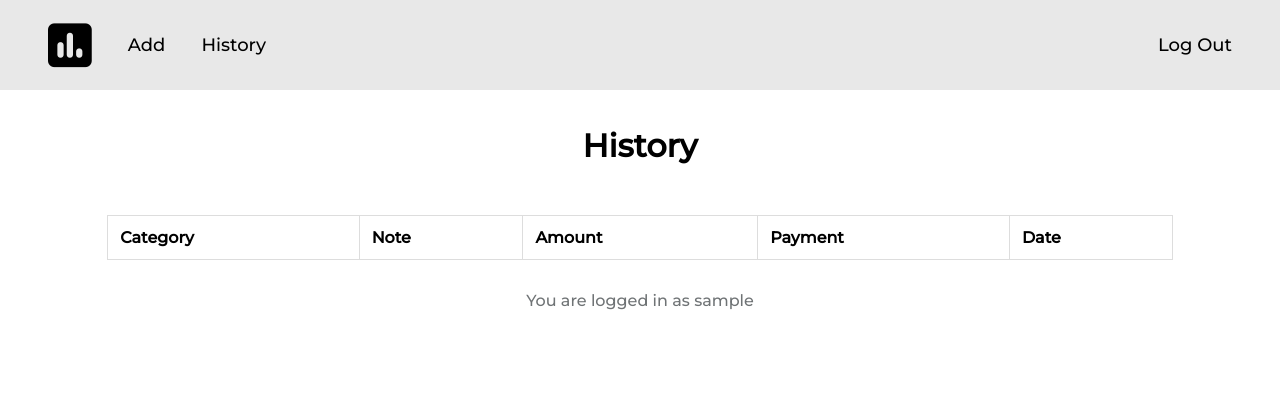
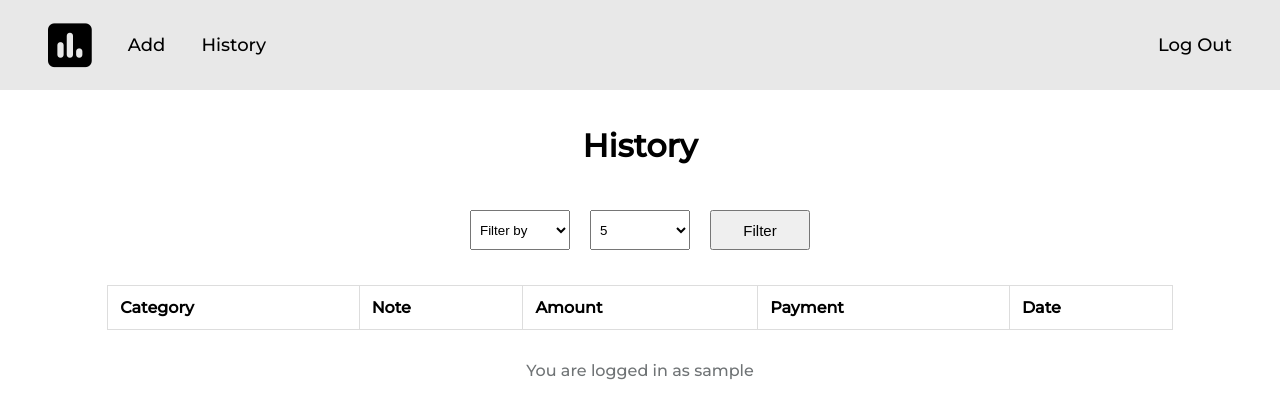
Before and after one commit to ChemaRapariz/expense-tracker, a Flask app: page /history in a window 1280 px wide. Shown: the top 419 px of the page. Run offline with Flask 3, Linux system fonts and the light colour scheme; the visitor is signed in with stand-in values (Sample User, id 1); data that the repository does not hold is empty; some libraries are stand-ins or nearby versions.

Commit message:
Design filter template in history.html

```diff
--- a/app.py
+++ b/app.py
@@ -271,6 +271,7 @@ def add():
         return render_template("add.html", categories=categories, payment_methods=payment_methods)
 
 @app.route('/history', methods = ["GET", "POST"])
+@login_required
 def history():
 
     # Get database connection
@@ -284,7 +285,7 @@ def history():
 
 
     # Get data from the user
-    cursor.execute("SELECT category, note, amount, payment_method, date FROM expenses WHERE user_id = ?", (session['user_id'], ))
+    cursor.execute("SELECT category, note, amount, payment_method, date FROM expenses WHERE user_id = ? ORDER BY date DESC", (session['user_id'], ))
 
     # Fetch data
     rows = cursor.fetchall()
--- a/static/styles.css
+++ b/static/styles.css
@@ -48,7 +48,7 @@ h1 {
 }
 
 /* ----- register and login form ----- */
-form {
+.form-v1 {
     display: flex;
     flex-direction: column;
     justify-content: center;
@@ -107,3 +107,17 @@ footer {
 }
 
 /* ---- Filter ---- */
+.form-v2 {
+    display: flex;
+    flex-direction: row;
+    align-items: center;
+    justify-content: center;
+}
+
+.filter {
+    margin-left: 10px;
+    margin-right: 10px;
+    height: 40px;
+    width: 100px;
+    padding: 5px;
+}
--- a/templates/history.html
+++ b/templates/history.html
@@ -6,6 +6,26 @@ History
 
 {% block main %}
 <h1>History</h1>
+<div class="container">
+    <form class="form-v2" action="/history" method="post">
+        <select class="filter" name="filter">
+            <option value="" disabled selected>Filter by</option>
+            <option value="date">Date</option>
+            <option value="category">Category</option>
+            <option value="amount">Amount</option>
+            <option value="payment_method">Payment</option>
+        </select>
+        <select class="filter" name="limit">
+            <option value="5">5</option>
+            <option value="5">10</option>
+            <option value="5">20</option>
+            <option value="5">50</option>
+            <option value="5">100</option>
+            <option value="All">All</option>
+        </select>
+        <input class="filter" type="submit" value="Filter">
+    </form>
+</div>
 <div class="container">
     <table>
         <tr>
```
